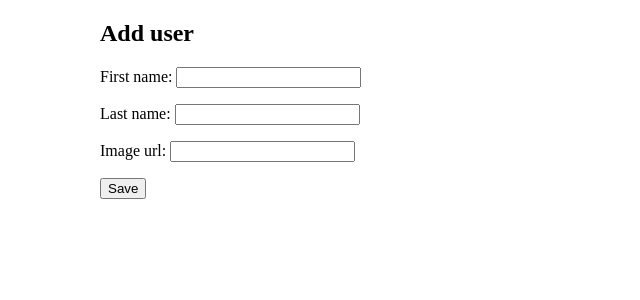
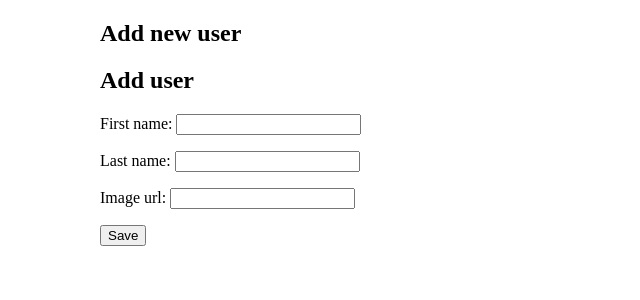
Before and after one commit to jtkabenni/flask-blogly, a Flask app: page /users/new in a window 1280 px wide. Shown: the part 41-341 px from the top of that part, without its empty margins (0-640 px from the left). Run offline with Flask 3, Linux system fonts and the light colour scheme; the page is wider than the window, and the part outside it is not shown.

Commit message:
updating add/edit user form template

```diff
--- a/app.py
+++ b/app.py
@@ -27,7 +27,7 @@ def list_users():
 @app.route('/users/new')
 def display_form():
     """Display form to add user"""
-    return render_template('add_user.html')
+    return render_template('add_edit_user.html', form_title = "Add new user")
 
 @app.route('/users/new', methods=["POST"])
 def create_user():
@@ -60,9 +60,9 @@ def delete_user(user_id):
 def edit_user_form(user_id):
     """Display edit user form"""
     user = User.query.get_or_404(user_id)
-    return render_template("edit_user.html", user=user)
+    return render_template("add_edit_user.html", user=user, form_title = "Edit user")
 
-@app.route("/<int:user_id>/edit", methods=["POST"])
+@app.route("/users/<int:user_id>/edit", methods=["POST"])
 def edit_user(user_id):
     """Edit user"""
     user = User.query.filter_by(id=user_id).first()
--- a/templates/edit_user.html
+++ b/templates/add_edit_user.html
@@ -1,12 +1,20 @@
 {% extends "base.html" %}
 {% block content %}
+<form method="POST">
+  <h1>{{ form_title }}</h1>
+  {% if user %}
 
-<form method="POST">
-  <h1>Edit a user</h1>
   <p>First name: <input name="first-name" value="{{ user.first_name }}"></p>
   <p>Last name: <input name="last-name" value="{{ user.last_name }}"></p>
   <p>Image url: <input name="image-url" value="{{ user.image_url }}"></p>
   <div><a href="/users/"><button>Cancel</button></a></div>
   <button>Save</button>
+  {% else %}
+  <h1>Add user</h1>
+  <p>First name: <input name="first-name"></p>
+  <p>Last name: <input name="last-name"></p>
+  <p>Image url: <input name="image-url"></p>
+  <button>Save</button>
 </form>
+{% endif %}
 {% endblock %}
--- a/templates/user_details.html
+++ b/templates/user_details.html
@@ -6,8 +6,8 @@
   <div>
     <h2>{{ user.first_name }} {{ user.last_name }}</h2>
     <div class="update-buttons">
-      <div><a href="/{{ user.id }}/edit"><button>Edit user</button></a></div>
-      <form action="/{{ user.id }}/delete" method="POST">
+      <div><a href="/users/{{ user.id }}/edit"><button>Edit user</button></a></div>
+      <form action="/users/{{ user.id }}/delete" method="POST">
         <button>Delete user</button>
       </form>
     </div>
```
Also changed, not shown: templates/add_user.html (deleted, +0 -10 lines).
